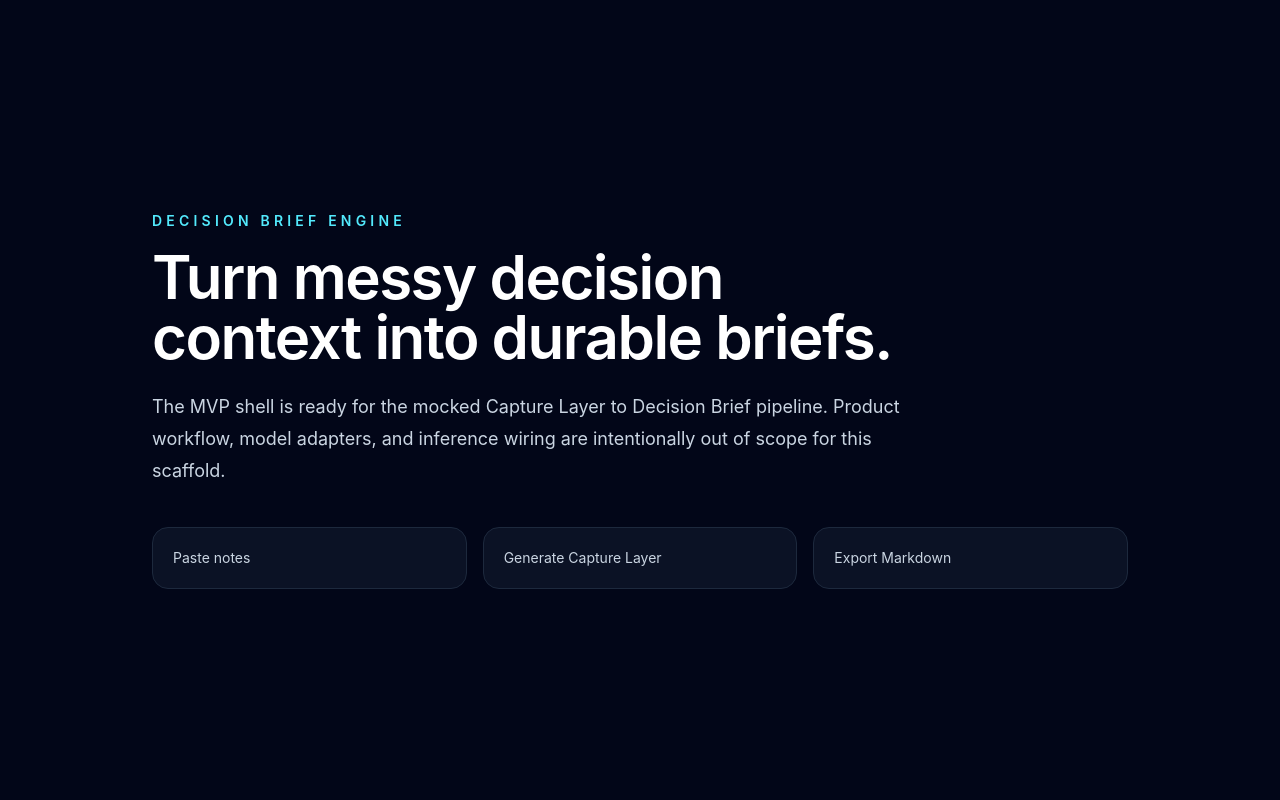
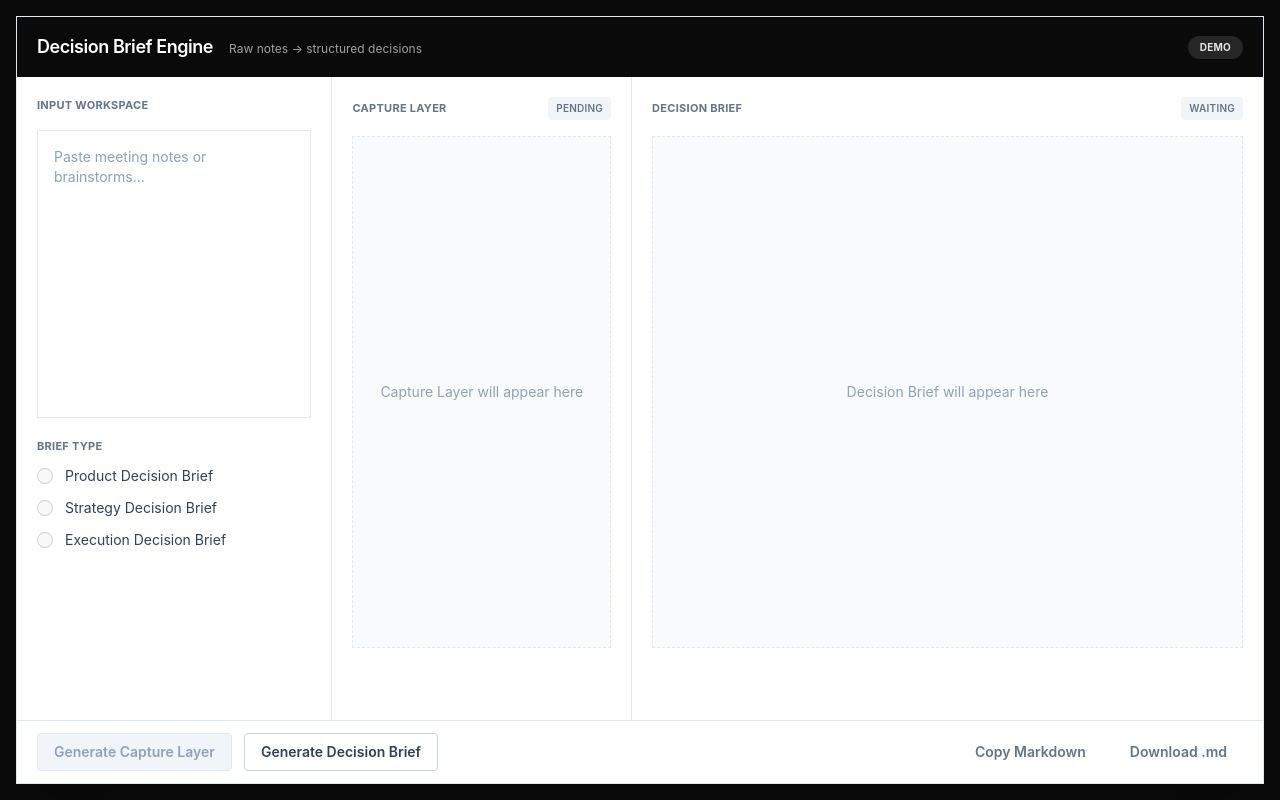
Before and after one commit to this-side-down/decision-brief-engine, a React (Vite) app: page / in a window 1280 px wide. Built offline with nearby package versions, Linux system fonts and the light colour scheme.

Commit message:
feat: add mvp ui shell
Co-authored-by: Youssef Benchouaf <ybenchouaf@users.noreply.github.com>

```diff
--- a/src/App.tsx
+++ b/src/App.tsx
@@ -1,32 +1,176 @@
+import { useMemo, useState } from "react";
+import { BRIEF_TYPES } from "./data/briefTypes";
+import type { BriefSession } from "./types/brief";
+
+function createInitialSession(): BriefSession {
+  const now = new Date().toISOString();
+
+  return {
+    id: "local-session",
+    rawInput: {
+      text: "",
+      createdAt: now,
+    },
+    briefType: null,
+    captureLayer: null,
+    decisionBrief: null,
+    status: "draft",
+    errors: [],
+    createdAt: now,
+    updatedAt: now,
+  };
+}
+
+function StatusBadge({ label }: { label: string }) {
+  return (
+    <span className="rounded bg-slate-100 px-2 py-1 text-[10px] font-semibold uppercase tracking-wide text-slate-500">
+      {label}
+    </span>
+  );
+}
+
+function EmptyPanel({ label }: { label: string }) {
+  return (
+    <div className="flex min-h-[32rem] items-center justify-center border border-dashed border-slate-200 bg-slate-50 text-sm text-slate-400">
+      {label}
+    </div>
+  );
+}
+
 export function App() {
+  const [briefSession] = useState<BriefSession>(() => createInitialSession());
+
+  const selectedBriefTypeId = useMemo(
+    () => briefSession.briefType?.id ?? "",
+    [briefSession.briefType],
+  );
+
   return (
-    <main className="min-h-screen bg-slate-950 text-slate-100">
-      <section className="mx-auto flex min-h-screen max-w-5xl flex-col justify-center px-6 py-16">
-        <p className="mb-4 text-sm font-semibold uppercase tracking-[0.3em] text-cyan-300">
+    <main className="min-h-screen bg-neutral-950 p-4 text-slate-900">
+      <section className="mx-auto flex min-h-[calc(100vh-2rem)] max-w-7xl flex-col overflow-hidden border border-slate-200 bg-white shadow-2xl">
+        <header className="flex items-center justify-between bg-neutral-950 px-5 py-4 text-white">
+          <div className="flex items-baseline gap-4">
+            <h1 className="text-lg font-semibold tracking-tight">
               Decision Brief Engine
-        </p>
-        <div className="max-w-3xl">
-          <h1 className="text-4xl font-semibold tracking-tight text-white sm:text-6xl">
-            Turn messy decision context into durable briefs.
             </h1>
-          <p className="mt-6 text-lg leading-8 text-slate-300">
-            The MVP shell is ready for the mocked Capture Layer to Decision
-            Brief pipeline. Product workflow, model adapters, and inference
-            wiring are intentionally out of scope for this scaffold.
+            <p className="text-xs text-neutral-400">
+              Raw notes → structured decisions
             </p>
           </div>
-        <div className="mt-10 grid gap-4 sm:grid-cols-3">
-          {["Paste notes", "Generate Capture Layer", "Export Markdown"].map(
-            (step) => (
-              <div
-                className="rounded-2xl border border-slate-800 bg-slate-900/70 p-5 text-sm text-slate-300"
-                key={step}
+          <span className="rounded-full bg-neutral-800 px-3 py-1 text-[10px] font-bold uppercase tracking-wide text-neutral-200">
+            Demo
+          </span>
+        </header>
+
+        <div className="grid flex-1 grid-cols-[minmax(16rem,1fr)_minmax(16rem,0.95fr)_minmax(24rem,2fr)] divide-x divide-slate-200">
+          <section
+            aria-labelledby="input-workspace-heading"
+            className="flex flex-col gap-5 p-5"
           >
-                {step}
+            <div>
+              <h2
+                className="text-[11px] font-bold uppercase tracking-wide text-slate-500"
+                id="input-workspace-heading"
+              >
+                Input Workspace
+              </h2>
+              <div className="mt-4 min-h-72 border border-slate-200 bg-white p-4 text-sm text-slate-400">
+                Paste meeting notes or brainstorms...
               </div>
-            ),
-          )}
             </div>
+
+            <fieldset>
+              <legend className="text-[11px] font-bold uppercase tracking-wide text-slate-500">
+                Brief Type
+              </legend>
+              <div className="mt-3 space-y-3">
+                {BRIEF_TYPES.map((briefType) => (
+                  <label
+                    className="flex items-center gap-3 text-sm text-slate-700"
+                    key={briefType.id}
+                  >
+                    <input
+                      checked={selectedBriefTypeId === briefType.id}
+                      className="h-4 w-4 border-slate-300 text-neutral-950"
+                      disabled
+                      name="brief-type"
+                      readOnly
+                      type="radio"
+                    />
+                    {briefType.name}
+                  </label>
+                ))}
+              </div>
+            </fieldset>
+          </section>
+
+          <section
+            aria-labelledby="capture-layer-heading"
+            className="flex flex-col p-5"
+          >
+            <div className="mb-4 flex items-center justify-between">
+              <h2
+                className="text-[11px] font-bold uppercase tracking-wide text-slate-500"
+                id="capture-layer-heading"
+              >
+                Capture Layer
+              </h2>
+              <StatusBadge label="Pending" />
+            </div>
+            <EmptyPanel label="Capture Layer will appear here" />
+          </section>
+
+          <section
+            aria-labelledby="decision-brief-heading"
+            className="flex flex-col p-5"
+          >
+            <div className="mb-4 flex items-center justify-between">
+              <h2
+                className="text-[11px] font-bold uppercase tracking-wide text-slate-500"
+                id="decision-brief-heading"
+              >
+                Decision Brief
+              </h2>
+              <StatusBadge label="Waiting" />
+            </div>
+            <EmptyPanel label="Decision Brief will appear here" />
+          </section>
+        </div>
+
+        <footer className="flex items-center justify-between border-t border-slate-200 bg-white px-5 py-3">
+          <div className="flex gap-3">
+            <button
+              className="rounded border border-slate-200 bg-slate-100 px-4 py-2 text-sm font-semibold text-slate-400"
+              disabled
+              type="button"
+            >
+              Generate Capture Layer
+            </button>
+            <button
+              className="rounded border border-slate-300 bg-white px-4 py-2 text-sm font-semibold text-slate-700"
+              disabled
+              type="button"
+            >
+              Generate Decision Brief
+            </button>
+          </div>
+          <div className="flex gap-3">
+            <button
+              className="rounded px-4 py-2 text-sm font-semibold text-slate-500"
+              disabled
+              type="button"
+            >
+              Copy Markdown
+            </button>
+            <button
+              className="rounded px-4 py-2 text-sm font-semibold text-slate-500"
+              disabled
+              type="button"
+            >
+              Download .md
+            </button>
+          </div>
+        </footer>
       </section>
     </main>
   );
--- a/src/styles.css
+++ b/src/styles.css
@@ -1,7 +1,7 @@
 @import "tailwindcss";
 
 :root {
-  color-scheme: dark;
+  color-scheme: light;
   font-family:
     Inter, ui-sans-serif, system-ui, -apple-system, BlinkMacSystemFont, "Segoe UI",
     sans-serif;
@@ -9,4 +9,5 @@
 
 body {
   margin: 0;
+  min-width: 1024px;
 }
```
Lines whose indentation alone changed are shown as unchanged.
